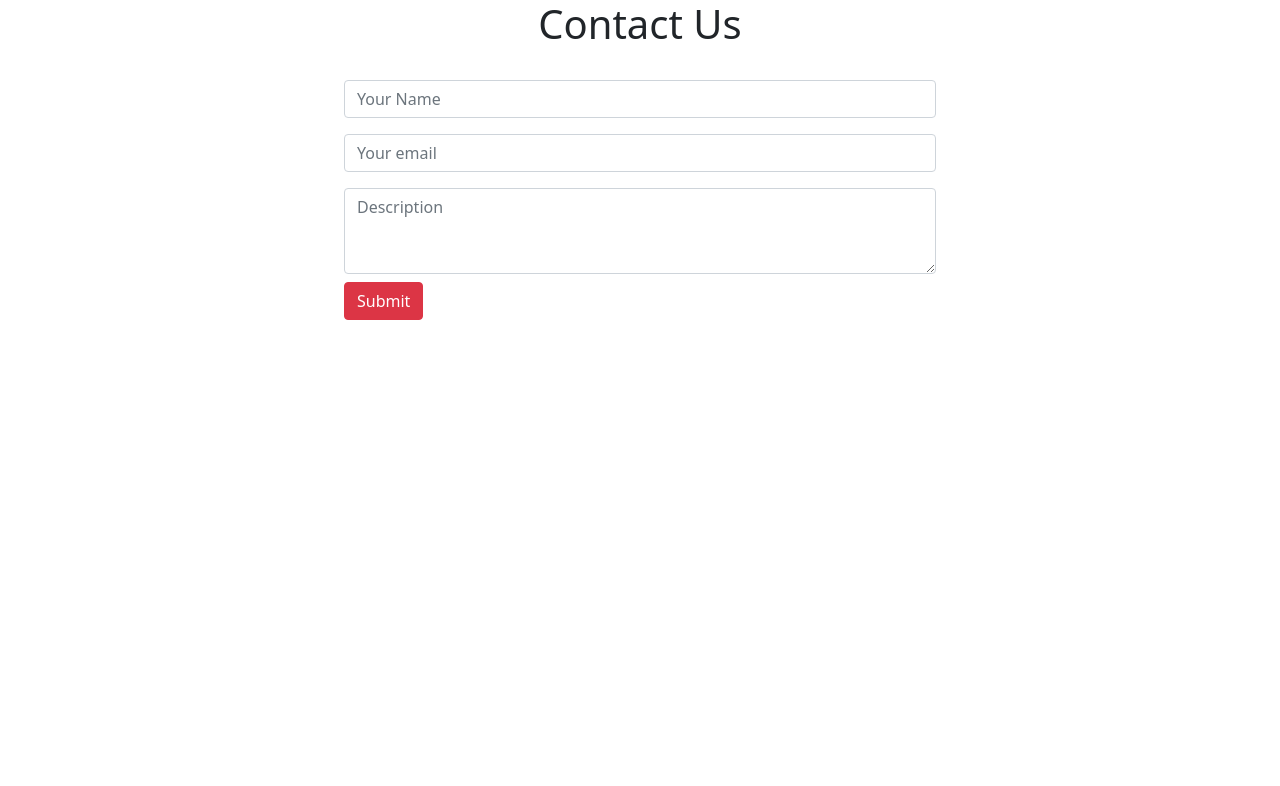
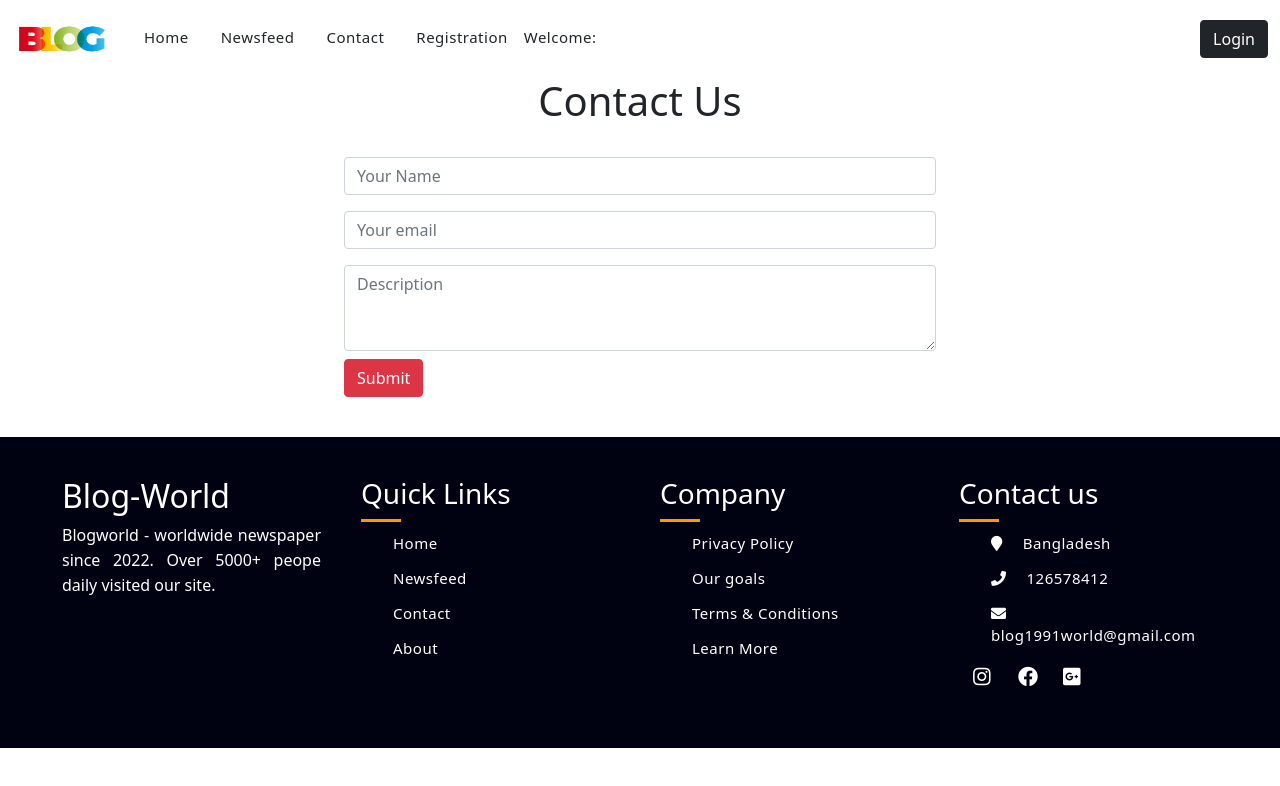
Before and after one commit to pabon98/blogs-client, a React (Create React App) app: page /contact in a window 1280 px wide. Shown: the top 786 px of the page. Built offline with nearby package versions, Linux system fonts and the light colour scheme; no server answers.

Commit message:
customly set navbar & footer in every pages

```diff
--- a/src/Components/Contact/Contact.js
+++ b/src/Components/Contact/Contact.js
@@ -1,5 +1,7 @@
 import React from 'react';
 import { useForm } from "react-hook-form";
+import Footer from '../Footer/Footer';
+import Navbar from '../Navbar/Navbar';
 const Contact = () => {
     const { register, handleSubmit, formState: { errors }} = useForm();
     const onSubmit = (data) => {
@@ -9,7 +11,9 @@ const Contact = () => {
     }
 
     return (
-        <div className='w-50 ms-auto me-auto'>
+        <div>
+            <Navbar/>
+            <div className='w-50 ms-auto me-auto'>
                 <h1>Contact Us</h1>
                 <form id='reset' onSubmit={handleSubmit(onSubmit)} className="p-4">
                             <input name="name" className="form-control" placeholder="Your Name" {...register("name",{ required: true })} />
@@ -26,7 +30,10 @@ const Contact = () => {
 
                             </div>
                         </form>
+
             </div>
+            <Footer/>
+        </div>
 
     );
 };
--- a/src/Components/Login/PrivateRoute/PrivateRoute.js
+++ b/src/Components/Login/PrivateRoute/PrivateRoute.js
@@ -1,7 +1,8 @@
 import React from 'react';
-import useAuth from '../../Hooks/useAuth';
+
 import Login from '../Login';
 import Home from '../../Home/Home';
+import useAuth from '../../../hooks/useAuth';
 
 const PrivateRoute = () => {
     const { user } = useAuth()
--- a/src/Components/Newsfeed/Newsfeed.js
+++ b/src/Components/Newsfeed/Newsfeed.js
@@ -1,4 +1,6 @@
 import React, { useEffect, useState } from "react";
+import Footer from "../Footer/Footer";
+import Navbar from "../Navbar/Navbar";
 import News from "../News/News";
 
 const Newsfeed = () => {
@@ -9,7 +11,9 @@ const Newsfeed = () => {
       .then((data) => setTotalBlogs(data));
   }, []);
   return (
-    <div className="container">
+    <div>
+      <div className="container">
+      <Navbar/>
       <h1>Our All Blogs</h1>
       <div className="row">
       {
@@ -24,6 +28,9 @@ const Newsfeed = () => {
                 )
             }
       </div>
+
+    </div>
+    <Footer/>
     </div>
   );
 };
--- a/src/Components/Registration/Registration.js
+++ b/src/Components/Registration/Registration.js
@@ -2,6 +2,8 @@ import React, { useState } from 'react';
 import { Form } from 'react-bootstrap';
 import { NavLink } from 'react-router-dom';
 import useAuth from '../../hooks/useAuth';
+import Footer from '../Footer/Footer';
+import Navbar from '../Navbar/Navbar';
 import styles from "./Registration.css"
 
 const Register = () => {
@@ -20,7 +22,9 @@ const Register = () => {
         signUpWithEmailPassword(signinData)
     }
     return (
-        <div className={`${styles.body} p-5`}>
+        <div>
+            <Navbar/>
+            <div className={`${styles.body} p-5`}>
             <div className="p-5 bg-white rounded">
                 <h1 className='text-center fw-bold'>Register</h1>
                 <Form className='pt-5' onSubmit={handleRegister} >
@@ -44,6 +48,8 @@ const Register = () => {
                 <p className='mt-5 text-center'>Already have an account ? <NavLink to="/login">Login</NavLink></p>
             </div>
         </div>
+        <Footer/>
+        </div>
     );
 };
 
```
Also changed, not shown: src/Components/Dashboard/Dashboard.js (+0 -82 lines).
